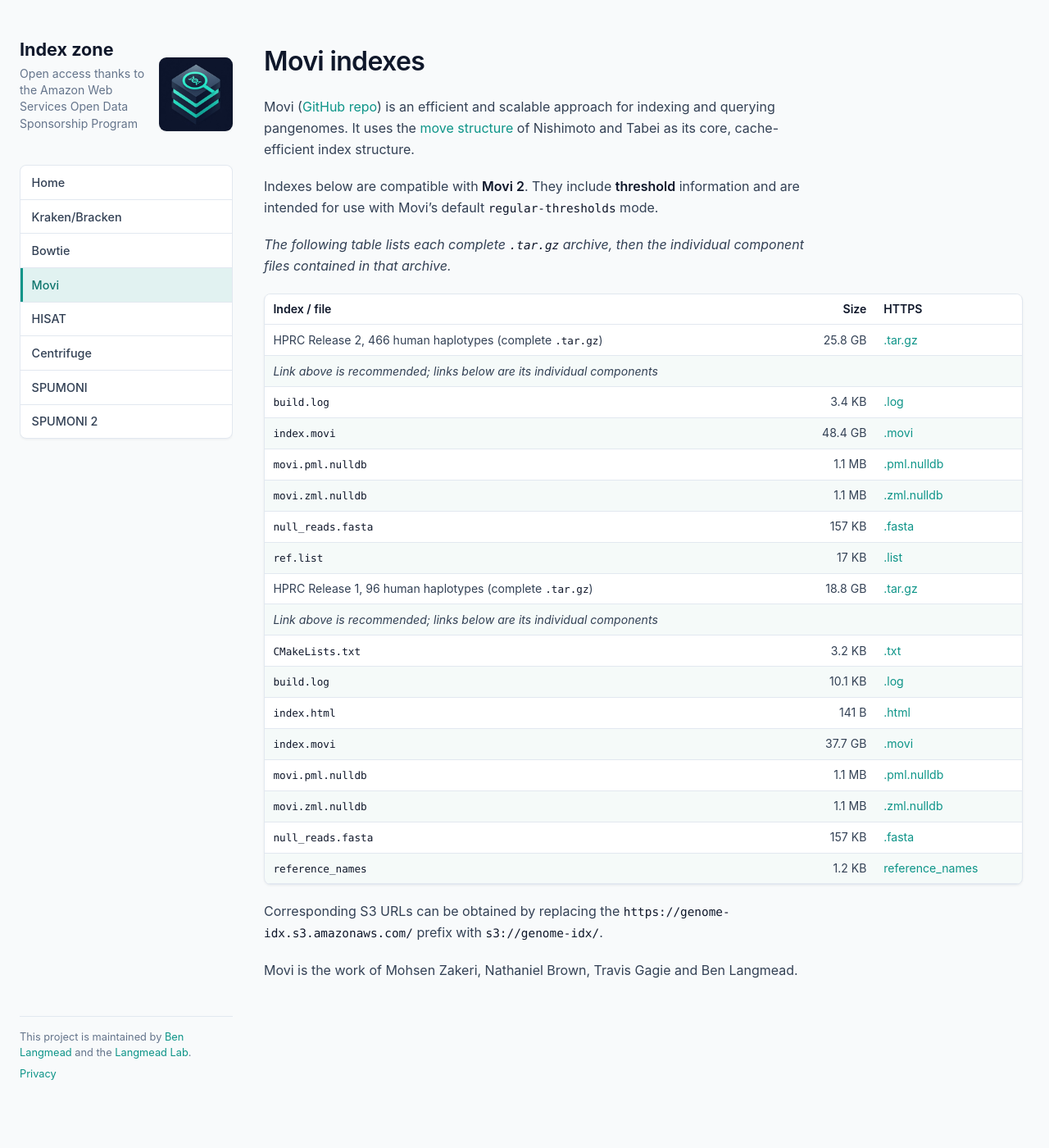
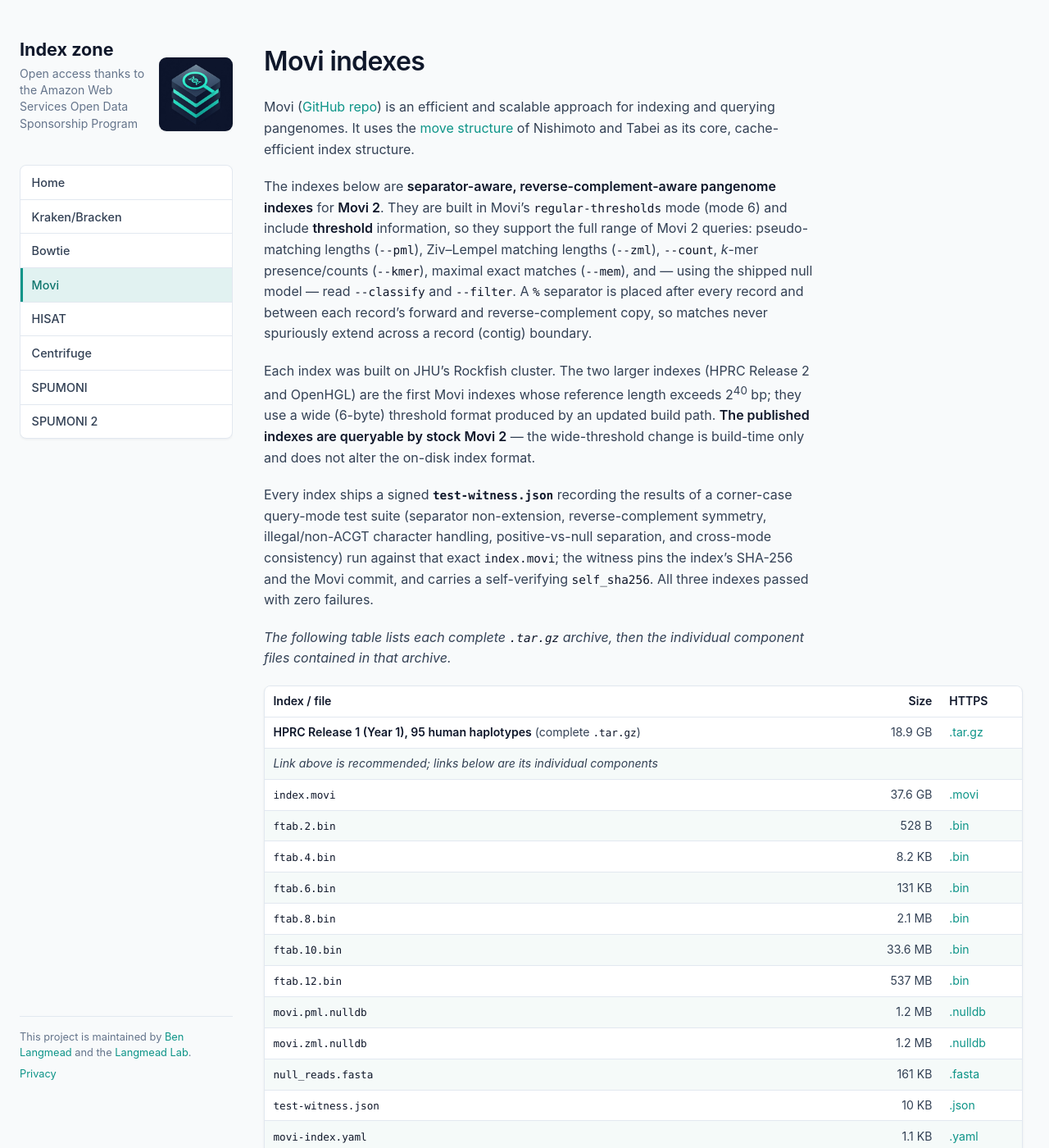
Before and after one commit to BenLangmead/aws-indexes, a Jekyll site: the page built from docs/movi.md, in a window 1280 px wide and 1400 px high. Shown: the whole window at 82% size. Built offline with Jekyll 4.4.1, drawn with Linux system fonts in a browser that asks for light colours; our own code applies the rules of GitHub Pages for plain Markdown files; some of the changed text lies outside the part shown.

Commit message:
movi: publish the three separator-aware mode-6 pangenome indexes (HPRC yr1/yr2/openhgl), replacing the two pfp-built thresh indexes; each ships ftabs, null model, seqdict and a signed test-witness recording a passing corner-case query-mode suite, and is queryable by stock Movi 2

```diff
--- a/docs/movi.md
+++ b/docs/movi.md
@@ -2,7 +2,11 @@
 
 Movi ([GitHub repo](https://github.com/mohsenzakeri/Movi)) is an efficient and scalable approach for indexing and querying pangenomes.  It uses the [move structure](https://drops.dagstuhl.de/entities/document/10.4230/LIPIcs.ICALP.2021.101) of Nishimoto and Tabei as its core, cache-efficient index structure.
 
-Indexes below are compatible with **Movi 2**. They include **threshold** information and are intended for use with Movi's default `regular-thresholds` mode.
+The indexes below are **separator-aware, reverse-complement-aware pangenome indexes** for **Movi 2**.  They are built in Movi's `regular-thresholds` mode (mode 6) and include **threshold** information, so they support the full range of Movi 2 queries: pseudo-matching lengths (`--pml`), Ziv–Lempel matching lengths (`--zml`), `--count`, *k*-mer presence/counts (`--kmer`), maximal exact matches (`--mem`), and — using the shipped null model — read `--classify` and `--filter`.  A `%` separator is placed after every record and between each record's forward and reverse-complement copy, so matches never spuriously extend across a record (contig) boundary.
+
+Each index was built on JHU's Rockfish cluster.  The two larger indexes (HPRC Release 2 and OpenHGL) are the first Movi indexes whose reference length exceeds 2<sup>40</sup> bp; they use a wide (6-byte) threshold format produced by an updated build path.  **The published indexes are queryable by stock Movi 2** — the wide-threshold change is build-time only and does not alter the on-disk index format.
+
+Every index ships a signed **`test-witness.json`** recording the results of a corner-case query-mode test suite (separator non-extension, reverse-complement symmetry, illegal/non-ACGT character handling, positive-vs-null separation, and cross-mode consistency) run against that exact `index.movi`; the witness pins the index's SHA-256 and the Movi commit, and carries a self-verifying `self_sha256`.  All three indexes passed with zero failures.
 
 *The following table lists each complete `.tar.gz` archive, then the individual component files contained in that archive.*
 
@@ -10,44 +14,99 @@
 
 Index / file | Size | HTTPS
 --- | ---:| ---
-HPRC Release 2, 466 human haplotypes (complete `.tar.gz`) | 25.8 GB | [.tar.gz][movi_hprc2_tgz_http]
+**HPRC Release 1 (Year 1), 95 human haplotypes** (complete `.tar.gz`) | 18.9 GB | [.tar.gz][yr1_tgz]
 *Link above is recommended; links below are its individual components* | |
-`build.log` | 3.4 KB | [.log][movi_hprc2_log_http]
-`index.movi` | 48.4 GB | [.movi][movi_hprc2_movi_http]
-`movi.pml.nulldb` | 1.1 MB | [.pml.nulldb][movi_hprc2_pml_http]
-`movi.zml.nulldb` | 1.1 MB | [.zml.nulldb][movi_hprc2_zml_http]
-`null_reads.fasta` | 157 KB | [.fasta][movi_hprc2_fasta_http]
-`ref.list` | 17 KB | [.list][movi_hprc2_list_http]
-HPRC Release 1, 96 human haplotypes (complete `.tar.gz`) | 18.8 GB | [.tar.gz][movi_hprc1_tgz_http]
+`index.movi` | 37.6 GB | [.movi][yr1_movi]
+`ftab.2.bin` | 528 B | [.bin][yr1_ftab2]
+`ftab.4.bin` | 8.2 KB | [.bin][yr1_ftab4]
+`ftab.6.bin` | 131 KB | [.bin][yr1_ftab6]
+`ftab.8.bin` | 2.1 MB | [.bin][yr1_ftab8]
+`ftab.10.bin` | 33.6 MB | [.bin][yr1_ftab10]
+`ftab.12.bin` | 537 MB | [.bin][yr1_ftab12]
+`movi.pml.nulldb` | 1.2 MB | [.nulldb][yr1_pml]
+`movi.zml.nulldb` | 1.2 MB | [.nulldb][yr1_zml]
+`null_reads.fasta` | 161 KB | [.fasta][yr1_null]
+`test-witness.json` | 10 KB | [.json][yr1_wit]
+`movi-index.yaml` | 1.1 KB | [.yaml][yr1_yaml]
+`hprc-yr1.seqdict.json` | 4.9 MB | [.json][yr1_seq]
+**HPRC Release 2 (Year 2), 472 human haplotypes** (complete `.tar.gz`) | 26.1 GB | [.tar.gz][yr2_tgz]
 *Link above is recommended; links below are its individual components* | |
-`CMakeLists.txt` | 3.2 KB | [.txt][movi_hprc1_cmake_http]
-`build.log` | 10.1 KB | [.log][movi_hprc1_log_http]
-`index.html` | 141 B | [.html][movi_hprc1_html_http]
-`index.movi` | 37.7 GB | [.movi][movi_hprc1_movi_http]
-`movi.pml.nulldb` | 1.1 MB | [.pml.nulldb][movi_hprc1_pml_http]
-`movi.zml.nulldb` | 1.1 MB | [.zml.nulldb][movi_hprc1_zml_http]
-`null_reads.fasta` | 157 KB | [.fasta][movi_hprc1_fasta_http]
-`reference_names` | 1.2 KB | [reference_names][movi_hprc1_refnames_http]
+`index.movi` | 48.6 GB | [.movi][yr2_movi]
+`ftab.2.bin` | 528 B | [.bin][yr2_ftab2]
+`ftab.4.bin` | 8.2 KB | [.bin][yr2_ftab4]
+`ftab.6.bin` | 131 KB | [.bin][yr2_ftab6]
+`ftab.8.bin` | 2.1 MB | [.bin][yr2_ftab8]
+`ftab.10.bin` | 33.6 MB | [.bin][yr2_ftab10]
+`ftab.12.bin` | 537 MB | [.bin][yr2_ftab12]
+`movi.pml.nulldb` | 1.2 MB | [.nulldb][yr2_pml]
+`movi.zml.nulldb` | 1.2 MB | [.nulldb][yr2_zml]
+`null_reads.fasta` | 161 KB | [.fasta][yr2_null]
+`test-witness.json` | 10 KB | [.json][yr2_wit]
+`movi-index.yaml` | 1.1 KB | [.yaml][yr2_yaml]
+`hprc-yr2.seqdict.json` | 5.0 MB | [.json][yr2_seq]
+**OpenHGL, 579 human haplotypes** (complete `.tar.gz`) | 28.1 GB | [.tar.gz][ohgl_tgz]
+*Link above is recommended; links below are its individual components* | |
+`index.movi` | 51.6 GB | [.movi][ohgl_movi]
+`ftab.2.bin` | 528 B | [.bin][ohgl_ftab2]
+`ftab.4.bin` | 8.2 KB | [.bin][ohgl_ftab4]
+`ftab.6.bin` | 131 KB | [.bin][ohgl_ftab6]
+`ftab.8.bin` | 2.1 MB | [.bin][ohgl_ftab8]
+`ftab.10.bin` | 33.6 MB | [.bin][ohgl_ftab10]
+`ftab.12.bin` | 537 MB | [.bin][ohgl_ftab12]
+`movi.pml.nulldb` | 1.2 MB | [.nulldb][ohgl_pml]
+`movi.zml.nulldb` | 1.2 MB | [.nulldb][ohgl_zml]
+`null_reads.fasta` | 161 KB | [.fasta][ohgl_null]
+`test-witness.json` | 10 KB | [.json][ohgl_wit]
+`movi-index.yaml` | 1.1 KB | [.yaml][ohgl_yaml]
+`openhgl.seqdict.json` | 6.4 MB | [.json][ohgl_seq]
 
 <div class="datatable-end"></div>
+
+The `.seqdict.json` file maps each index position back to its source record (sample, contig, and orientation).  The `movi-index.yaml` sidecar records the index header (mode, reference length, run count) and build provenance.
 
 Corresponding S3 URLs can be obtained by replacing the `https://genome-idx.s3.amazonaws.com/` prefix with `s3://genome-idx/`.
 
 Movi is the work of Mohsen Zakeri, Nathaniel Brown, Travis Gagie and Ben Langmead.
 
-[movi_hprc2_tgz_http]: https://genome-idx.s3.amazonaws.com/movi/movi2_hprc2_thresh.tar.gz
-[movi_hprc2_log_http]: https://genome-idx.s3.amazonaws.com/movi/movi2_hprc2_thresh/build.log
-[movi_hprc2_movi_http]: https://genome-idx.s3.amazonaws.com/movi/movi2_hprc2_thresh/index.movi
-[movi_hprc2_pml_http]: https://genome-idx.s3.amazonaws.com/movi/movi2_hprc2_thresh/movi.pml.nulldb
-[movi_hprc2_zml_http]: https://genome-idx.s3.amazonaws.com/movi/movi2_hprc2_thresh/movi.zml.nulldb
-[movi_hprc2_fasta_http]: https://genome-idx.s3.amazonaws.com/movi/movi2_hprc2_thresh/null_reads.fasta
-[movi_hprc2_list_http]: https://genome-idx.s3.amazonaws.com/movi/movi2_hprc2_thresh/ref.list
-[movi_hprc1_tgz_http]: https://genome-idx.s3.amazonaws.com/movi/movi2_hprc1_thresh.tar.gz
-[movi_hprc1_cmake_http]: https://genome-idx.s3.amazonaws.com/movi/movi2_hprc1_thresh/CMakeLists.txt
-[movi_hprc1_log_http]: https://genome-idx.s3.amazonaws.com/movi/movi2_hprc1_thresh/build.log
-[movi_hprc1_html_http]: https://genome-idx.s3.amazonaws.com/movi/movi2_hprc1_thresh/index.html
-[movi_hprc1_movi_http]: https://genome-idx.s3.amazonaws.com/movi/movi2_hprc1_thresh/index.movi
-[movi_hprc1_pml_http]: https://genome-idx.s3.amazonaws.com/movi/movi2_hprc1_thresh/movi.pml.nulldb
-[movi_hprc1_zml_http]: https://genome-idx.s3.amazonaws.com/movi/movi2_hprc1_thresh/movi.zml.nulldb
-[movi_hprc1_fasta_http]: https://genome-idx.s3.amazonaws.com/movi/movi2_hprc1_thresh/null_reads.fasta
-[movi_hprc1_refnames_http]: https://genome-idx.s3.amazonaws.com/movi/movi2_hprc1_thresh/reference_names
+[yr1_tgz]: https://genome-idx.s3.amazonaws.com/movi/hprc-yr1/hprc-yr1.tar.gz
+[yr1_movi]: https://genome-idx.s3.amazonaws.com/movi/hprc-yr1/index/index.movi
+[yr1_ftab2]: https://genome-idx.s3.amazonaws.com/movi/hprc-yr1/index/ftab.2.bin
+[yr1_ftab4]: https://genome-idx.s3.amazonaws.com/movi/hprc-yr1/index/ftab.4.bin
+[yr1_ftab6]: https://genome-idx.s3.amazonaws.com/movi/hprc-yr1/index/ftab.6.bin
+[yr1_ftab8]: https://genome-idx.s3.amazonaws.com/movi/hprc-yr1/index/ftab.8.bin
+[yr1_ftab10]: https://genome-idx.s3.amazonaws.com/movi/hprc-yr1/index/ftab.10.bin
+[yr1_ftab12]: https://genome-idx.s3.amazonaws.com/movi/hprc-yr1/index/ftab.12.bin
+[yr1_pml]: https://genome-idx.s3.amazonaws.com/movi/hprc-yr1/index/movi.pml.nulldb
+[yr1_zml]: https://genome-idx.s3.amazonaws.com/movi/hprc-yr1/index/movi.zml.nulldb
+[yr1_null]: https://genome-idx.s3.amazonaws.com/movi/hprc-yr1/index/null_reads.fasta
+[yr1_wit]: https://genome-idx.s3.amazonaws.com/movi/hprc-yr1/index/test-witness.json
+[yr1_yaml]: https://genome-idx.s3.amazonaws.com/movi/hprc-yr1/index/movi-index.yaml
+[yr1_seq]: https://genome-idx.s3.amazonaws.com/movi/hprc-yr1/hprc-yr1.seqdict.json
+[yr2_tgz]: https://genome-idx.s3.amazonaws.com/movi/hprc-yr2/hprc-yr2.tar.gz
+[yr2_movi]: https://genome-idx.s3.amazonaws.com/movi/hprc-yr2/index/index.movi
+[yr2_ftab2]: https://genome-idx.s3.amazonaws.com/movi/hprc-yr2/index/ftab.2.bin
+[yr2_ftab4]: https://genome-idx.s3.amazonaws.com/movi/hprc-yr2/index/ftab.4.bin
+[yr2_ftab6]: https://genome-idx.s3.amazonaws.com/movi/hprc-yr2/index/ftab.6.bin
+[yr2_ftab8]: https://genome-idx.s3.amazonaws.com/movi/hprc-yr2/index/ftab.8.bin
+[yr2_ftab10]: https://genome-idx.s3.amazonaws.com/movi/hprc-yr2/index/ftab.10.bin
+[yr2_ftab12]: https://genome-idx.s3.amazonaws.com/movi/hprc-yr2/index/ftab.12.bin
+[yr2_pml]: https://genome-idx.s3.amazonaws.com/movi/hprc-yr2/index/movi.pml.nulldb
+[yr2_zml]: https://genome-idx.s3.amazonaws.com/movi/hprc-yr2/index/movi.zml.nulldb
+[yr2_null]: https://genome-idx.s3.amazonaws.com/movi/hprc-yr2/index/null_reads.fasta
+[yr2_wit]: https://genome-idx.s3.amazonaws.com/movi/hprc-yr2/index/test-witness.json
+[yr2_yaml]: https://genome-idx.s3.amazonaws.com/movi/hprc-yr2/index/movi-index.yaml
+[yr2_seq]: https://genome-idx.s3.amazonaws.com/movi/hprc-yr2/hprc-yr2.seqdict.json
+[ohgl_tgz]: https://genome-idx.s3.amazonaws.com/movi/openhgl/openhgl.tar.gz
+[ohgl_movi]: https://genome-idx.s3.amazonaws.com/movi/openhgl/index/index.movi
+[ohgl_ftab2]: https://genome-idx.s3.amazonaws.com/movi/openhgl/index/ftab.2.bin
+[ohgl_ftab4]: https://genome-idx.s3.amazonaws.com/movi/openhgl/index/ftab.4.bin
+[ohgl_ftab6]: https://genome-idx.s3.amazonaws.com/movi/openhgl/index/ftab.6.bin
+[ohgl_ftab8]: https://genome-idx.s3.amazonaws.com/movi/openhgl/index/ftab.8.bin
+[ohgl_ftab10]: https://genome-idx.s3.amazonaws.com/movi/openhgl/index/ftab.10.bin
+[ohgl_ftab12]: https://genome-idx.s3.amazonaws.com/movi/openhgl/index/ftab.12.bin
+[ohgl_pml]: https://genome-idx.s3.amazonaws.com/movi/openhgl/index/movi.pml.nulldb
+[ohgl_zml]: https://genome-idx.s3.amazonaws.com/movi/openhgl/index/movi.zml.nulldb
+[ohgl_null]: https://genome-idx.s3.amazonaws.com/movi/openhgl/index/null_reads.fasta
+[ohgl_wit]: https://genome-idx.s3.amazonaws.com/movi/openhgl/index/test-witness.json
+[ohgl_yaml]: https://genome-idx.s3.amazonaws.com/movi/openhgl/index/movi-index.yaml
+[ohgl_seq]: https://genome-idx.s3.amazonaws.com/movi/openhgl/openhgl.seqdict.json
```
